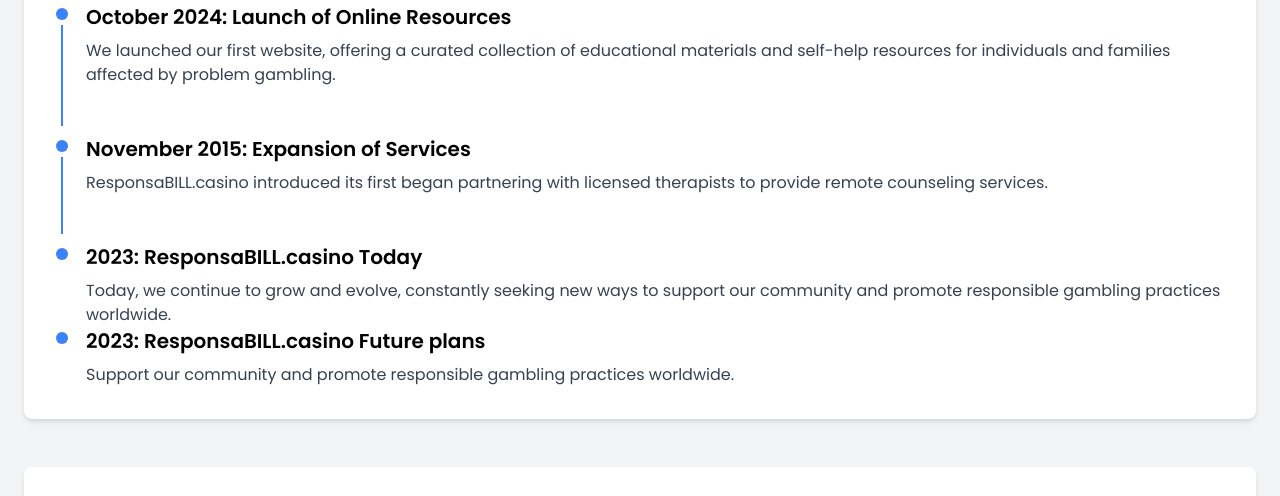
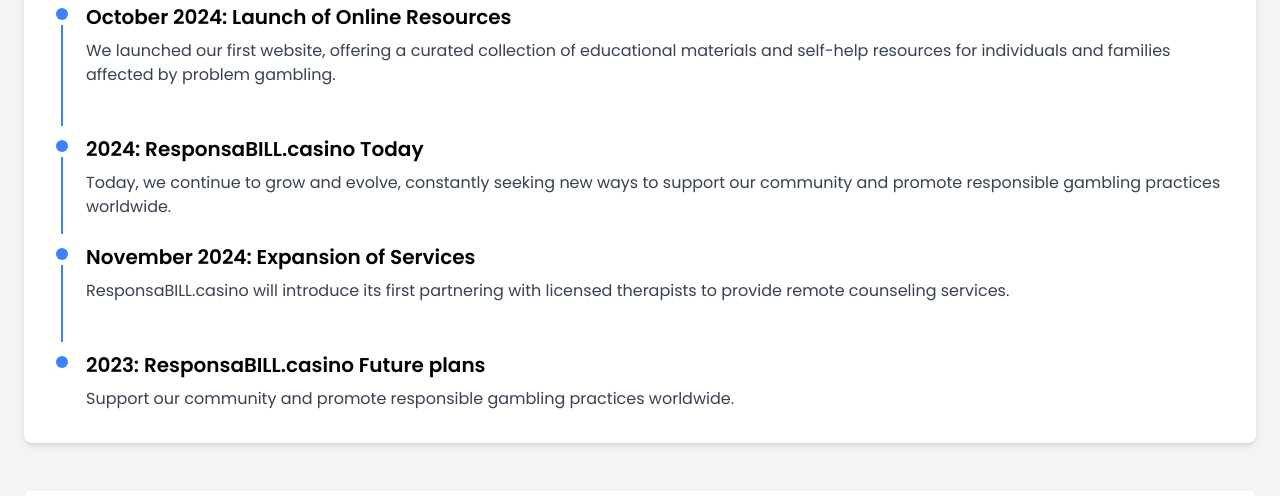
Before and after one commit to Ioioiog/Ioioiog.github.io, a plain HTML site: page about.html in a window 1280 px wide. Shown: the part 1129-1625 px from the top of the page. Drawn offline with nearby package versions, Linux system fonts and the light colour scheme.

Commit message:
Update about.html

```diff
--- a/about.html
+++ b/about.html
@@ -98,14 +98,13 @@
                     <h3 class="text-xl font-semibold mb-2">October 2024: Launch of Online Resources</h3>
                     <p class="text-gray-700">We launched our first website, offering a curated collection of educational materials and self-help resources for individuals and families affected by problem gambling.</p>
                 </div>
-                <div class="timeline-item pb-6">
-                    <h3 class="text-xl font-semibold mb-2">November 2015: Expansion of Services</h3>
-                    <p class="text-gray-700">ResponsaBILL.casino introduced its first began partnering with licensed therapists to provide remote counseling services.</p>
-                </div>
                 <div class="timeline-item">
-                    <h3 class="text-xl font-semibold mb-2">2023: ResponsaBILL.casino Today</h3>
+                    <h3 class="text-xl font-semibold mb-2">2024: ResponsaBILL.casino Today</h3>
                     <p class="text-gray-700">Today, we continue to grow and evolve, constantly seeking new ways to support our community and promote responsible gambling practices worldwide.</p>
                 </div>
+                <div class="timeline-item pb-6">
+                    <h3 class="text-xl font-semibold mb-2">November 2024: Expansion of Services</h3>
+                    <p class="text-gray-700">ResponsaBILL.casino will introduce its first partnering with licensed therapists to provide remote counseling services.</p>
                 </div>
                 <div class="timeline-item">
                     <h3 class="text-xl font-semibold mb-2">2023: ResponsaBILL.casino Future plans</h3>
```
